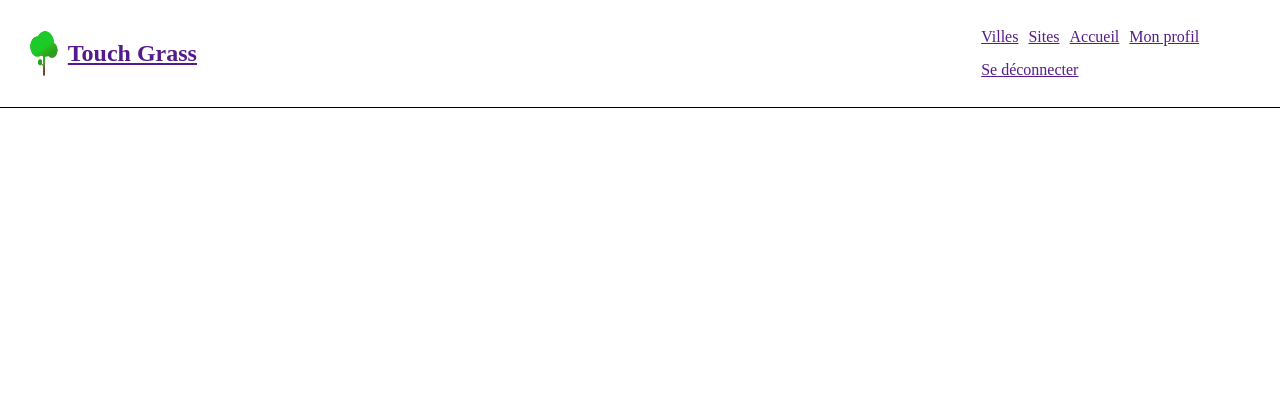
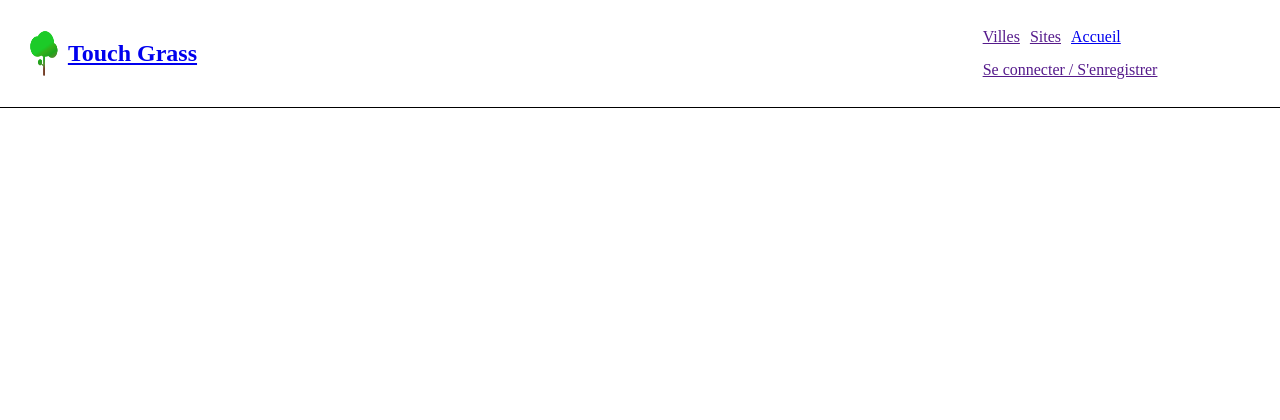
Before and after one commit to AkimMnsr/Touch_Grass, a Symfony app: template templates/base.html.twig in a window 1280 px wide. Shown: the top 420 px of the page. Run offline with Twig, Linux system fonts and the light colour scheme; the template is opened without the code that fills it, so the values that code supplies are empty; some libraries are stand-ins or nearby versions.

Commit message:
itération 0.6 [Add path on base.twig]

```diff
--- a/templates/base.html.twig
+++ b/templates/base.html.twig
@@ -28,7 +28,7 @@
     <!-- div emplacement ancre nav bar -->
     <div id="nav_bar">
         <div id="nav_bar_img">
-            <a id="img_ancre" href="">
+            <a id="img_ancre" href="{{ path('main_index') }}">
                 <img id="img_nav_bar" src="{{ asset('img/MicrosoftTeams-image.png') }}" alt="logo du site">
                 <h2>Touch Grass</h2>
             </a>
@@ -36,9 +36,14 @@
         <div id="nav_bar_ancre">
             <a class="nav_bar_ancre" href="">Villes</a>
             <a class="nav_bar_ancre" href="">Sites</a>
-            <a class="nav_bar_ancre" href="">Accueil</a>
+            <a class="nav_bar_ancre" href="{{ path('main_index') }}">Accueil</a>
+            {% if app.user %}
             <a class="nav_bar_ancre" href="">Mon profil</a>
             <a class="nav_bar_ancre" href="">Se déconnecter</a>
+            {% else %}
+            <a class="nav_bar_ancre" href="">Se connecter / S'enregistrer</a>
+            {% endif %}
+
         </div>
     </div>
 </header>
```
